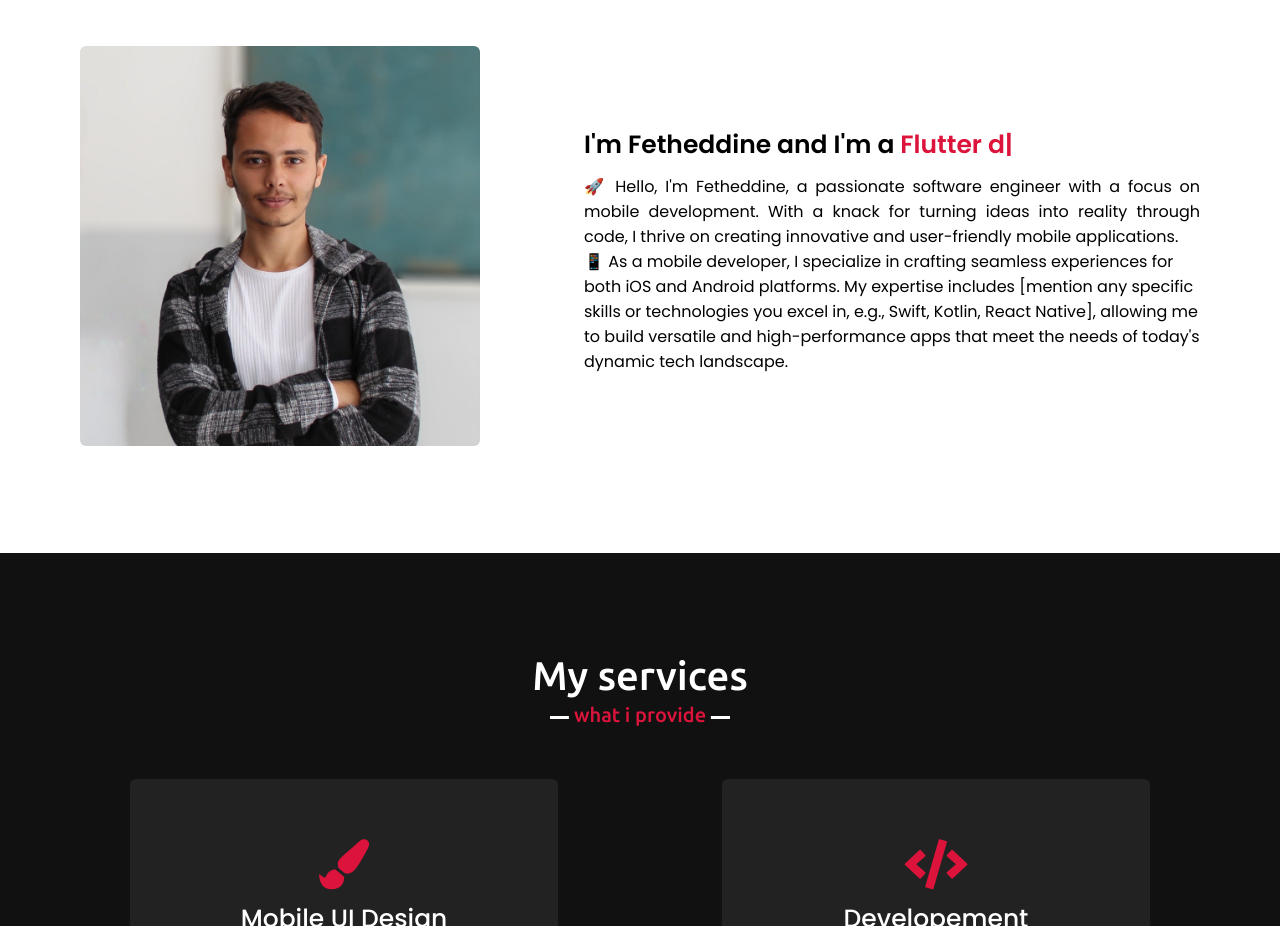
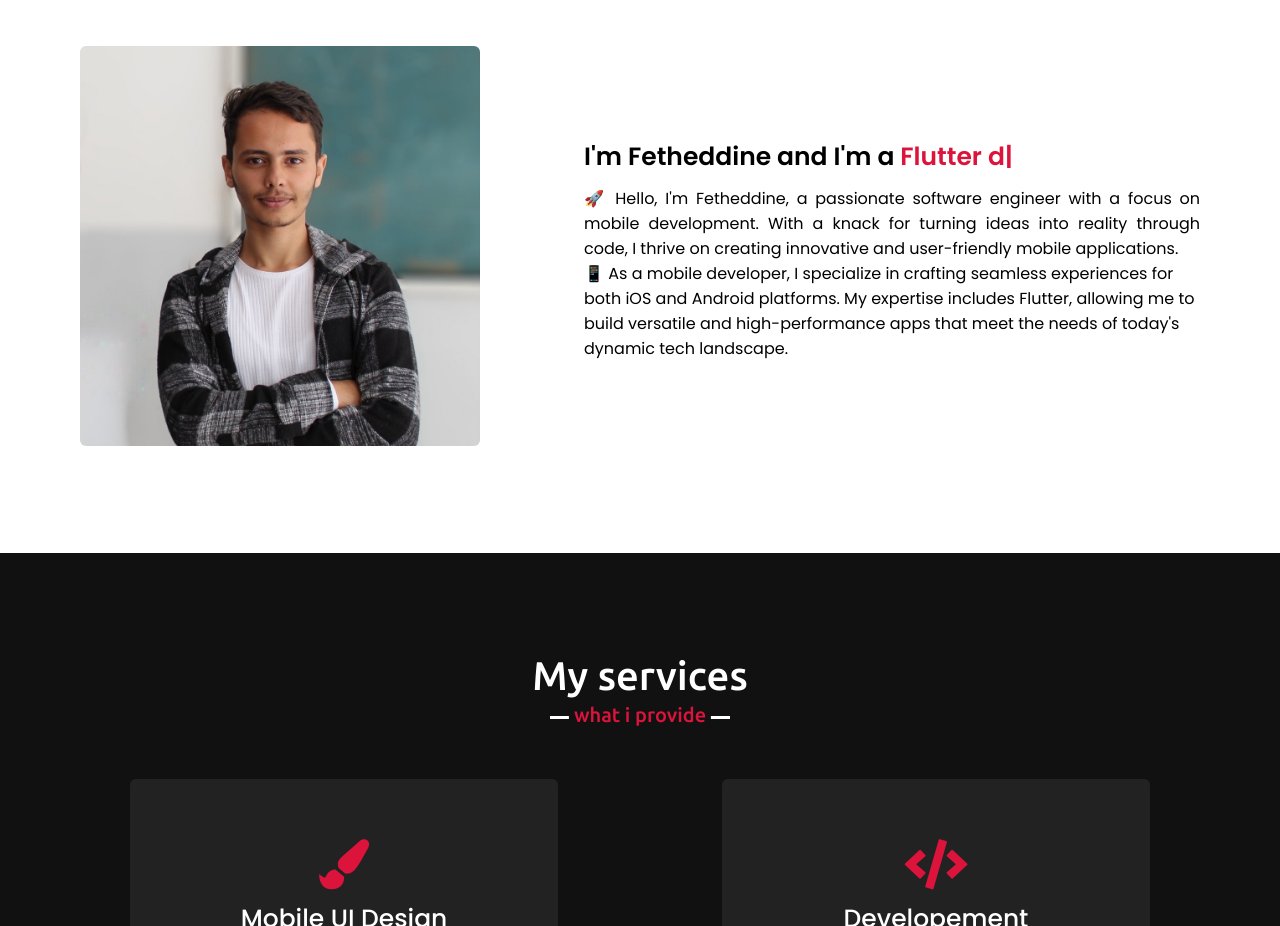
Before and after one commit to hananifetheddine/hananifetheddine.github.io, a plain HTML site: page index.html in a window 1280 px wide. Shown: the part 980-1906 px from the top of the page. Drawn offline with nearby package versions, Linux system fonts and the light colour scheme.

Commit message:
Update index.html

```diff
--- a/index.html
+++ b/index.html
@@ -65,8 +65,7 @@
                         With a knack for turning ideas into reality through code, I thrive on creating innovative and
                         user-friendly mobile applications.</p>
                     📱 As a mobile developer, I specialize in crafting seamless experiences for both iOS and Android
-                    platforms. My expertise includes [mention any specific skills or technologies you excel in, e.g.,
-                    Swift, Kotlin, React Native], allowing me to build versatile and high-performance apps that meet the
+                    platforms. My expertise includes Flutter, allowing me to build versatile and high-performance apps that meet the
                     needs of today's dynamic tech landscape.
                 </div>
             </div>
```
